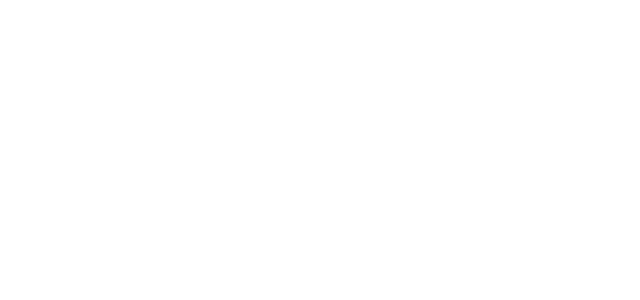
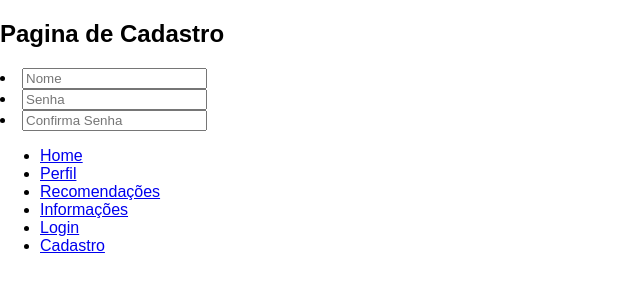
Before and after one commit to GVPastel/tela-teste, a React (Create React App) app: page /cadastro in a window 1280 px wide. Before the commit this address had no page. Shown: the top 300 px of the page, without its empty margins (0-640 px from the left). Built offline with nearby package versions, Linux system fonts and the light colour scheme.

Commit message:
tela de login e cadastro criadas

```diff
--- a/src/App.js
+++ b/src/App.js
@@ -4,6 +4,8 @@
 import Perfil from './components/Perfil'
 import Recomendacoes from './components/Recomendacoes'
 import Informações from "./components/Informacoes";
+import Login from "./components/Login";
+import Cadastro from "./components/Cadastro";
 
 const App = () =>{
   return(
@@ -13,6 +15,8 @@
         <Route element={<Perfil />} path={"/perfil"} />
         <Route element={<Recomendacoes />} path={"/recomendacoes"} />
         <Route element={<Informações />} path={"/informacoes"} />
+        <Route element={<Login />} path={"/login"} />
+        <Route element={<Cadastro />} path={"/cadastro"} />
       </Routes>
     </BrowserRouter>
   )
--- /dev/null
+++ b/src/components/Cadastro.js
@@ -0,0 +1,16 @@
+import React from "react";
+import Menu from './Menu'
+
+const Cadastro = () => {
+    return(
+        <div>
+        <h2>Pagina de Cadastro</h2>
+        <li> <input className="inputCadastroNome" placeholder="Nome" /> </li>
+        <li> <input className="inputCastroSenha" placeholder="Senha" /> </li>
+        <li> <input className="inputCadastroConfirma" placeholder="Confirma Senha" /> </li>
+        < Menu />
+        </div>
+    )
+}
+
+export default Cadastro
--- /dev/null
+++ b/src/components/Login.js
@@ -0,0 +1,15 @@
+import React from "react";
+import Menu from './Menu'
+
+const Login = () => {
+    return(
+        <div>
+        <h2>Pagina de Login</h2>
+        <li> <input className="inputLoginoNome" placeholder="Nome" /> </li>
+        <li> <input className="inputLoginSenha" placeholder="Senha" /> </li>
+        < Menu />
+        </div>
+    )
+}
+
+export default Login
--- a/src/components/Menu.js
+++ b/src/components/Menu.js
@@ -9,6 +9,8 @@
                 <li> <Link to="/produtos">Perfil</Link> </li>
                 <li> <Link to="/recomendacoes">Recomendações</Link> </li>
                 <li> <Link to="/informacoes">Informações</Link> </li>
+                <li> <Link to="/login">Login</Link> </li>
+                <li> <Link to="/cadastro">Cadastro</Link> </li>
             </ul>
         </nav>
     )
```
